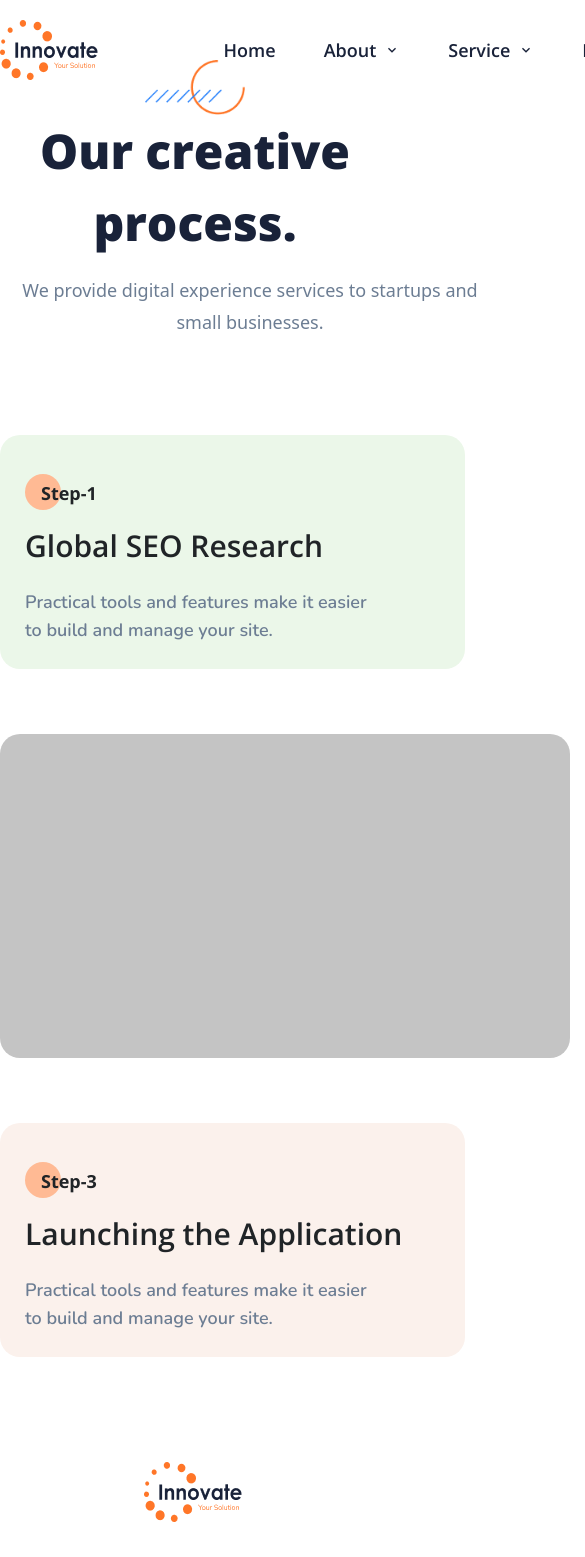
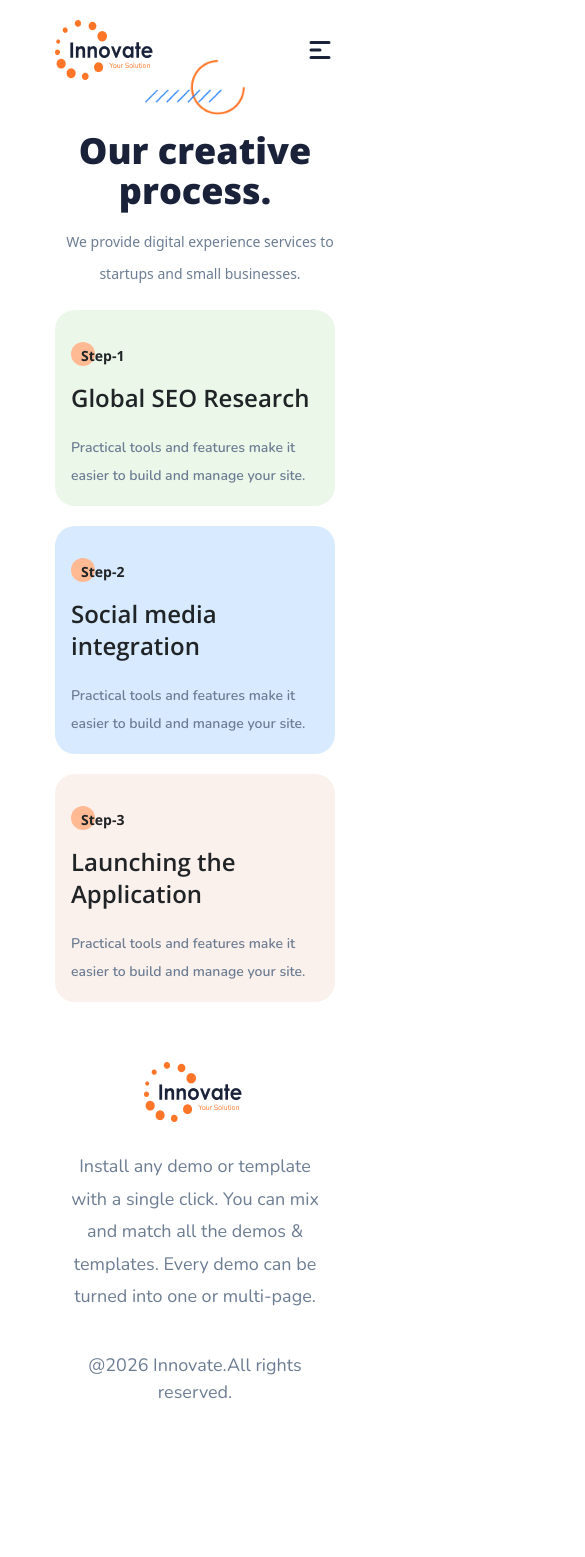
Before and after one commit to menabil/Innovate, a React (Vite) app: page /price in a window 390 px wide. Shown: the top 1557 px of the page, 585 px wide, since content can reach past the window. After the commit the page ends 1446 px from the top, so only its background shows below. Built offline with nearby package versions, Linux system fonts and the light colour scheme; a web font is replaced by a local one.

Commit message:
responsive price section

```diff
--- a/src/components/Container.jsx
+++ b/src/components/Container.jsx
@@ -1,7 +1,8 @@
-
 const Container = ({ children, className }) => {
   return (
-    <div className={`max-w-[1170px] mx-auto ${className}`}>{children}</div>
+    <div className={`md:max-w-[1170px] max-w-[280px] mx-auto ${className}`}>
+      {children}
+    </div>
   );
 };
 
--- a/src/components/layouts/Header.jsx
+++ b/src/components/layouts/Header.jsx
@@ -5,29 +5,35 @@ import logo from "../../assets/Logo.png";
 import Button from "../Button";
 import { Link } from "react-router-dom";
 import { MdOutlineKeyboardArrowDown } from "react-icons/md";
+import { useState } from "react";
+import { HiMenuAlt1 } from "react-icons/hi";
 
 const Header = () => {
+  let [show, setShow] = useState(false);
+  let handelClick = () => {
+    setShow(!show);
+  };
+
   return (
-    <>
+    <nav>
       <Container>
-        <div className={"pt-5 z-1 fixed w-[1170px]"}>
-          <Flex className="justify-between">
-            <div className="">
-              <Link to={"/"}>
-                <Image imgSrc={logo} className={"cursor-pointer"} />
-              </Link>
-            </div>
-            <div className="">
-              <ul className="flex gap-x-12 items-center ">
+        <div className={"pt-5 z-1 fixed md:w-[1170px] w-[280px]"}>
+          <Flex className="justify-between items-center relative">
+            <Link to={"/"}>
+              <Image imgSrc={logo} className={"cursor-pointer"} />
+            </Link>
+
+            <div className="hidden md:block">
+              <ul className="flex gap-x-12 items-center">
                 <Link to={"/"}>
-                  <li className="flex items-center  text-[18px] font-openSan font-semibold text-[#192239] ">
+                  <li className="flex items-center text-[18px] font-openSan font-semibold text-[#192239]">
                     <span className="hover:text-[#FF7628] hover:duration-300">
                       Home
                     </span>
                   </li>
                 </Link>
                 <Link to={"/about"}>
-                  <li className="flex items-center  text-[18px] font-openSan font-semibold text-[#192239] ">
+                  <li className="flex items-center text-[18px] font-openSan font-semibold text-[#192239]">
                     <span className="hover:text-[#FF7628] hover:duration-300">
                       About
                     </span>
@@ -35,7 +41,7 @@ const Header = () => {
                   </li>
                 </Link>
                 <Link to={"/service"}>
-                  <li className="flex items-center  text-[18px] font-openSan font-semibold text-[#192239] ">
+                  <li className="flex items-center text-[18px] font-openSan font-semibold text-[#192239]">
                     <span className="hover:text-[#FF7628] hover:duration-300">
                       Service
                     </span>
@@ -43,7 +49,7 @@ const Header = () => {
                   </li>
                 </Link>
                 <Link to={"/protfolio"}>
-                  <li className="flex items-center  text-[18px] font-openSan font-semibold text-[#192239] ">
+                  <li className="flex items-center text-[18px] font-openSan font-semibold text-[#192239]">
                     <span className="hover:text-[#FF7628] hover:duration-300">
                       Protfolio
                     </span>
@@ -51,7 +57,7 @@ const Header = () => {
                   </li>
                 </Link>
                 <Link to={"/price"}>
-                  <li className="flex items-center  text-[18px] font-openSan font-semibold text-[#192239] ">
+                  <li className="flex items-center text-[18px] font-openSan font-semibold text-[#192239]">
                     <span className="hover:text-[#FF7628] hover:duration-300">
                       Price
                     </span>
@@ -59,7 +65,7 @@ const Header = () => {
                   </li>
                 </Link>
                 <Link to={"/blog"}>
-                  <li className="flex items-center  text-[18px] font-openSan font-semibold text-[#192239] ">
+                  <li className="flex items-center text-[18px] font-openSan font-semibold text-[#192239]">
                     <span className="hover:text-[#FF7628] hover:duration-300">
                       Blog
                     </span>
@@ -68,7 +74,69 @@ const Header = () => {
                 </Link>
               </ul>
             </div>
-            <div className="">
+
+            <p
+              onClick={handelClick}
+              className="block md:hidden text-3xl cursor-pointer text-[#192239]"
+            >
+              <HiMenuAlt1 />
+            </p>
+            {show && (
+              <div className="absolute top-full left-0 w-full bg-white p-5 rounded-2xl shadow-lg md:hidden z-50">
+                <ul className="flex flex-col gap-y-4 items-center">
+                  <Link to={"/"} onClick={() => setShow(false)}>
+                    <li className="flex items-center text-[18px] font-openSan font-semibold text-[#192239]">
+                      <span className="hover:text-[#FF7628] hover:duration-300">
+                        Home
+                      </span>
+                    </li>
+                  </Link>
+                  <Link to={"/about"} onClick={() => setShow(false)}>
+                    <li className="flex items-center text-[18px] font-openSan font-semibold text-[#192239]">
+                      <span className="hover:text-[#FF7628] hover:duration-300">
+                        About
+                      </span>
+                    </li>
+                  </Link>
+                  <Link to={"/service"} onClick={() => setShow(false)}>
+                    <li className="flex items-center text-[18px] font-openSan font-semibold text-[#192239]">
+                      <span className="hover:text-[#FF7628] hover:duration-300">
+                        Service
+                      </span>
+                    </li>
+                  </Link>
+                  <Link to={"/protfolio"} onClick={() => setShow(false)}>
+                    <li className="flex items-center text-[18px] font-openSan font-semibold text-[#192239]">
+                      <span className="hover:text-[#FF7628] hover:duration-300">
+                        Protfolio
+                      </span>
+                    </li>
+                  </Link>
+                  <Link to={"/price"} onClick={() => setShow(false)}>
+                    <li className="flex items-center text-[18px] font-openSan font-semibold text-[#192239]">
+                      <span className="hover:text-[#FF7628] hover:duration-300">
+                        Price
+                      </span>
+                    </li>
+                  </Link>
+                  <Link to={"/blog"} onClick={() => setShow(false)}>
+                    <li className="flex items-center text-[18px] font-openSan font-semibold text-[#192239]">
+                      <span className="hover:text-[#FF7628] hover:duration-300">
+                        Blog
+                      </span>
+                    </li>
+                  </Link>
+                  <Link to={"/contact"}>
+                    <Button
+                      btnText={"Contact Us"}
+                      className={"font-semibold"}
+                    />
+                  </Link>
+                </ul>
+              </div>
+            )}
+
+            <div className="hidden md:block">
               <Link to={"/contact"}>
                 <Button btnText={"Contact Us"} className={"font-semibold"} />
               </Link>
@@ -76,7 +144,7 @@ const Header = () => {
           </Flex>
         </div>
       </Container>
-    </>
+    </nav>
   );
 };
 
--- a/src/components/pages/Price.jsx
+++ b/src/components/pages/Price.jsx
@@ -5,82 +5,81 @@ import Flex from "../Flex";
 
 const Price = () => {
   return (
-    <div className="pt-15">
+    <section className="pt-15">
       <Container>
         <header>
-          <Image imgSrc={bannerLogo} className={"w-25 mx-auto"} />
-          <h1 className="text-[48px] font-openSan font-extrabold text-[#192239] text-center ">
+          <Image imgSrc={bannerLogo} className={"w-25 mx-auto mb-4"} />
+          <h1 className="md:text-5xl text-4xl font-openSan font-extrabold text-[#192239] text-center ">
             Our creative process.
           </h1>
-          <p className="text-[18px] font-papi leading-8 text-[#6C7D93] pt-[15px] w-[500px] text-center mx-auto">
+          <p className="md:text-lg text-sm font-papi leading-8 text-[#6C7D93] pt-[15px] md:w-[500px] w-[290px] text-center mx-auto">
             We provide digital experience services to startups and small
             businesses.
           </p>
         </header>
-        <div className="pt-13">
+        <div className="md:pt-13 pt-5">
           <div className="flex gap-x-3 items-center">
-            <div className="pr-[130px]">
-              <div className="bg-[#EBF7E9] p-[25px] rounded-[20px] w-[465px] ">
+            <div className="md:pr-[130px]">
+              <div className="bg-[#EBF7E9] md:p-[25px] p-4 rounded-[20px] md:w-[465px] w-[280px]">
                 <Flex className={"cursor-pointer w-35 pb-4"}>
-                  <div className="p-4.5 bg-[#ffba94] rounded-[50%] -mr-5 -mb-4"></div>
-                  <p className="text-[18px] font-openSan font-bold text-[#202427] pt-5">
+                  <div className="md:p-4.5 p-3 bg-[#ffba94] rounded-[50%] md:-mr-5 -mr-3.5 -mb-4"></div>
+                  <p className="md:text-lg text-sm font-openSan font-bold text-[#202427] pt-5">
                     Step-1
                   </p>
                 </Flex>
-                <h3 className="w-[300px] text-[#202427] font-openSan font-semibold text-[30px] pb-5">
+                <h3 className="md:w-[300px] w-[250px] text-[#202427] font-openSan font-semibold md:text-3xl text-2xl pb-5">
                   Global SEO Research
                 </h3>
-                <p className="w-[350px] text-[#6C7D93] font-nuni font-semibold text-[18px] leading-7">
+                <p className="md:w-[350px] w-[250px] text-[#6C7D93] font-nuni font-semibold md:text-lg text-sm leading-7">
                   Practical tools and features make it easier to build and
                   manage your site.
                 </p>
               </div>
             </div>
-            <div className="bg-[#C4C4C4] px-[285px] py-[162px] rounded-[20px] "></div>
+            <div className="bg-[#C4C4C4] px-[285px] py-[162px] rounded-[20px] hidden md:block"></div>
           </div>
           <div className="flex gap-x-3 items-center pt-5">
-            <div className="bg-[#C4C4C4] px-[285px] py-[162px] rounded-[20px] "></div>
-            <div className="pl-[130px]">
-              <div className="bg-[#D8EAFF] p-[25px] rounded-[20px] w-[465px] ">
+            <div className="bg-[#C4C4C4] px-[285px] py-[162px] rounded-[20px] hidden md:block mr-[130px]"></div>
+
+            <div className="bg-[#D8EAFF] md:p-[25px] p-4 rounded-[20px] md:w-[465px] w-[280px]">
+              <Flex className={"cursor-pointer w-35 pb-4"}>
+                <div className="md:p-4.5 p-3 bg-[#ffba94] rounded-[50%] md:-mr-5 -mr-3.5 -mb-4"></div>
+                <p className="md:text-lg text-sm font-openSan font-bold text-[#202427] pt-5">
+                  Step-2
+                </p>
+              </Flex>
+              <h3 className="md:w-[400px] w-[250px] text-[#202427] font-openSan font-semibold md:text-3xl text-2xl pb-5">
+                Social media integration
+              </h3>
+              <p className="md:w-[350px] w-[250px] text-[#6C7D93] font-nuni font-semibold md:text-lg text-sm leading-7">
+                Practical tools and features make it easier to build and manage
+                your site.
+              </p>
+            </div>
+          </div>
+          <div className="flex gap-x-3 items-center pt-5">
+            <div className="md:pr-[130px]">
+              <div className="bg-[#FBF1EC] md:p-[25px] p-4 rounded-[20px] md:w-[465px] w-[280px]">
                 <Flex className={"cursor-pointer w-35 pb-4"}>
-                  <div className="p-4.5 bg-[#ffba94] rounded-[50%] -mr-5 -mb-4"></div>
-                  <p className="text-[18px] font-openSan font-bold text-[#202427] pt-5">
-                    Step-2
+                  <div className="md:p-4.5 p-3 bg-[#ffba94] rounded-[50%] md:-mr-5 -mr-3.5 -mb-4"></div>
+                  <p className="md:text-lg text-sm font-openSan font-bold text-[#202427] pt-5">
+                    Step-3
                   </p>
                 </Flex>
-                <h3 className="w-[400px] text-[#202427] font-openSan font-semibold text-[30px] pb-5">
-                  Social media integration
+                <h3 className="md:w-[300px] w-[250px] text-[#202427] font-openSan font-semibold md:text-3xl text-2xl pb-5">
+                  Launching the Application
                 </h3>
-                <p className="w-[350px] text-[#6C7D93] font-nuni font-semibold text-[18px] leading-7">
+                <p className="md:w-[350px] w-[250px] text-[#6C7D93] font-nuni font-semibold md:text-lg text-sm leading-7">
                   Practical tools and features make it easier to build and
                   manage your site.
                 </p>
               </div>
             </div>
-          </div>
-          <div className="flex gap-x-3 items-center pt-5">
-            <div className="pr-[130px]">
-              <div className="bg-[#FBF1EC] p-[25px] rounded-[20px] w-[465px] ">
-                <Flex className={"cursor-pointer w-35 pb-4"}>
-                  <div className="p-4.5 bg-[#ffba94] rounded-[50%] -mr-5 -mb-4"></div>
-                  <p className="text-[18px] font-openSan font-bold text-[#202427] pt-5">
-                    Step-3
-                  </p>
-                </Flex>
-                <h3 className="w-[400px] text-[#202427] font-openSan font-semibold text-[30px] pb-5">
-                  Launching the Application
-                </h3>
-                <p className="w-[350px] text-[#6C7D93] font-nuni font-semibold text-[18px] leading-7">
-                  Practical tools and features make it easier to build and
-                  manage your site.
-                </p>
-              </div>
-            </div>
-            <div className="bg-[#C4C4C4] px-[285px] py-[162px] rounded-[20px] "></div>
+            <div className="bg-[#C4C4C4] px-[285px] py-[162px] rounded-[20px] hidden md:block"></div>
           </div>
         </div>
       </Container>
-    </div>
+    </section>
   );
 };
 
--- a/src/components/pages/Service.jsx
+++ b/src/components/pages/Service.jsx
@@ -8,14 +8,14 @@ import Flex from "../Flex";
 
 const Service = () => {
   return (
-    <section>
+    <section className="pt-15">
       <Container>
         <header>
           <Image imgSrc={bannerLogo} className={"w-25 mx-auto mb-4"} />
           <h1 className="md:text-5xl text-4xl font-openSan font-extrabold text-[#192239] text-center ">
             Our Services
           </h1>
-          <p className="text-[18px] font-papi leading-8 text-[#6C7D93] pt-[15px] md:w-[300px] w-[280px] text-center mx-auto">
+          <p className="md:text-lg text-sm font-papi leading-8 text-[#6C7D93] pt-[15px] md:w-[300px] w-[280px] text-center mx-auto">
             We have been providing great flooring solutions service.
           </p>
         </header>
```
